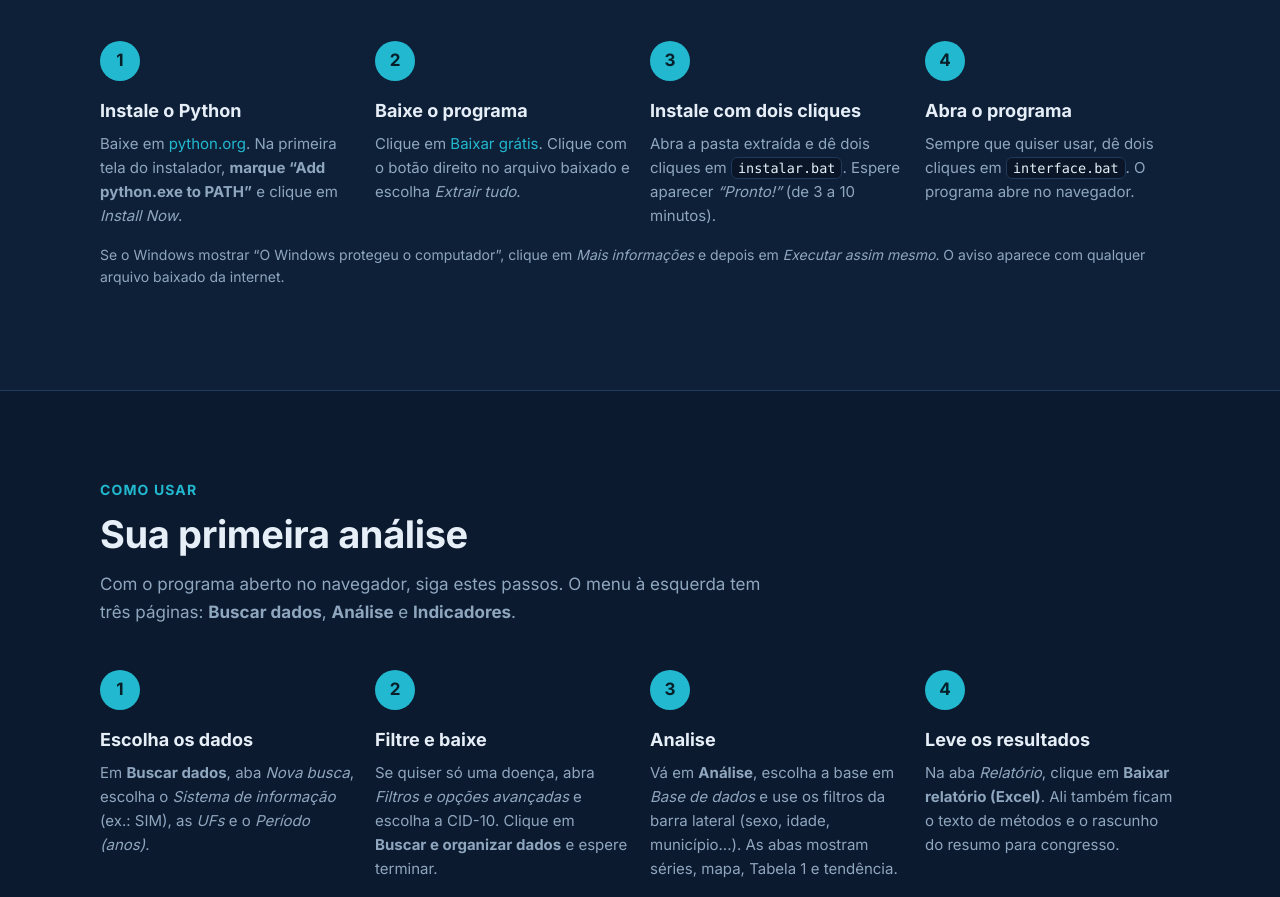
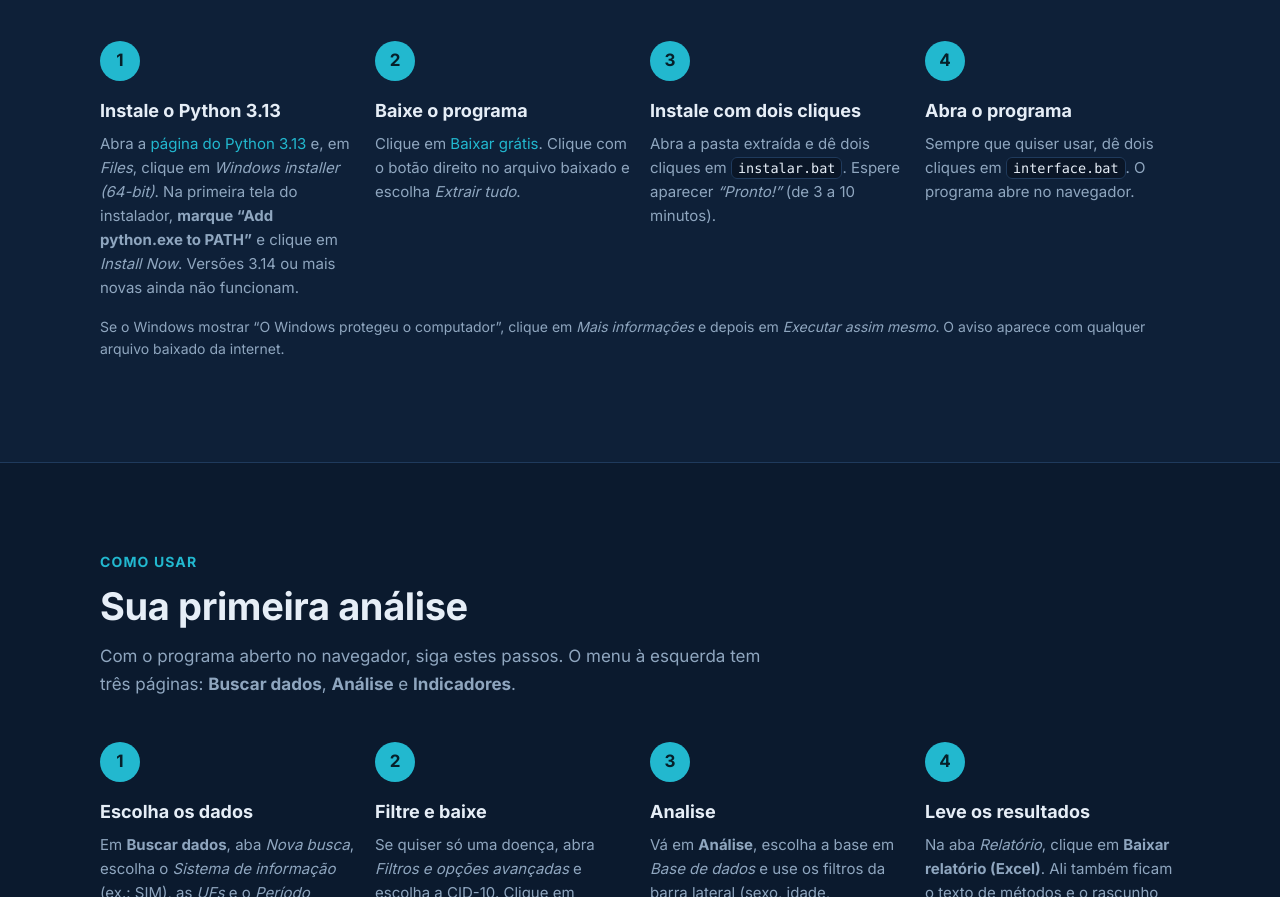
Before and after one commit to arthursdelphino-blip/Data-SuS, a plain HTML site: page docs/index.html in a window 1280 px wide. Shown: the part 4609-5506 px from the top of the page. Drawn offline with Linux system fonts and the light colour scheme.

Commit message:
Instalador: exigir Python 3.11 a 3.13
O pyreaddbc não tem pacote pronto para Windows no Python 3.14+, e o botão
principal do python.org já baixa o 3.15: a instalação falhava compilando C.
O instalar.bat procura 3.13, 3.12 ou 3.11, avisa quando só há uma versão
nova demais e abre a página do Python 3.13.17; site e README apontam para ela.

Co-Authored-By: Claude Opus 5.5 <noreply@anthropic.com>

```diff
--- a/docs/index.html
+++ b/docs/index.html
@@ -507,8 +507,8 @@
       <p class="intro">Para Windows. Você faz isso uma vez só por computador e não precisa digitar nenhum comando.</p>
       <div class="passos">
         <div class="passo">
-          <h3>Instale o Python</h3>
-          <p>Baixe em <a href="https://www.python.org/downloads/">python.org</a>. Na primeira tela do instalador, <strong>marque “Add python.exe to PATH”</strong> e clique em <em>Install Now</em>.</p>
+          <h3>Instale o Python 3.13</h3>
+          <p>Abra a <a href="https://www.python.org/downloads/release/python-31317/">página do Python 3.13</a> e, em <em>Files</em>, clique em <em>Windows installer (64-bit)</em>. Na primeira tela do instalador, <strong>marque “Add python.exe to PATH”</strong> e clique em <em>Install Now</em>. Versões 3.14 ou mais novas ainda não funcionam.</p>
         </div>
         <div class="passo">
           <h3>Baixe o programa</h3>
```
Also changed, not shown: 2 other files.
